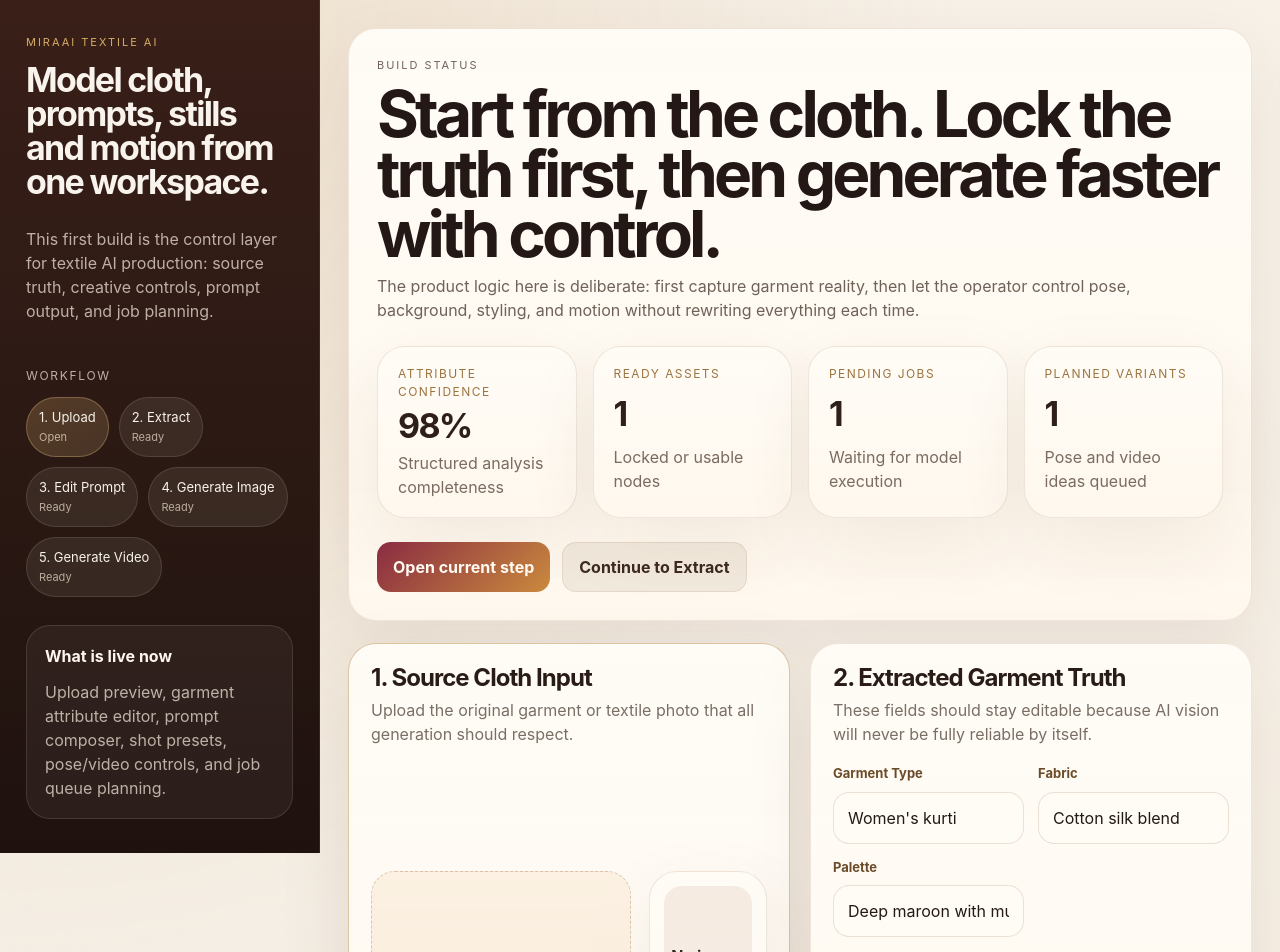
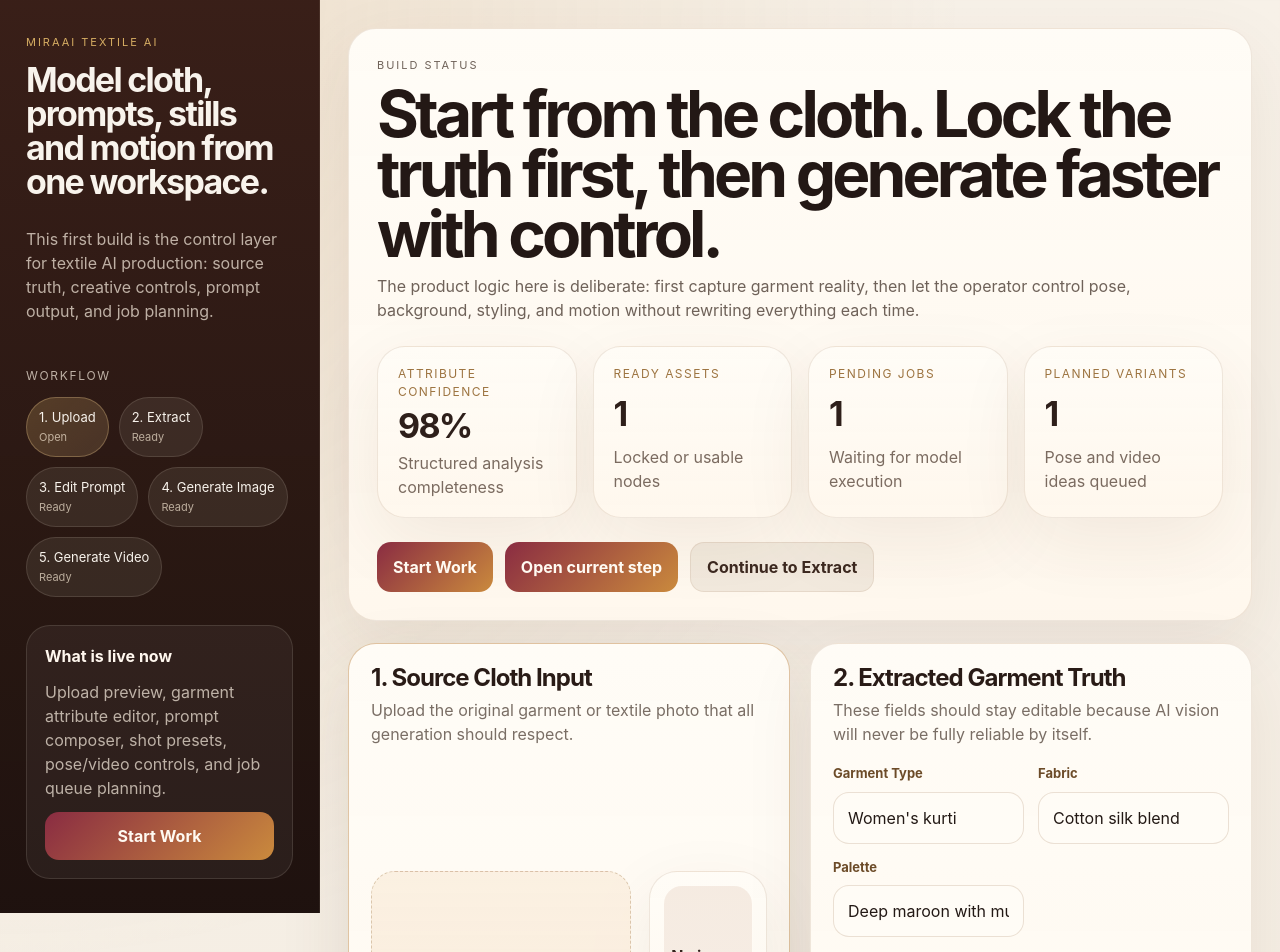
Before and after one commit to krushnrajsinhparmar194-cloud/Miraai, a React (Vite) app: page / in a window 1280 px wide. Shown: the top 952 px of the page. Built offline with nearby package versions, Linux system fonts and the light colour scheme.

Commit message:
Add start work action

```diff
--- a/src/App.jsx
+++ b/src/App.jsx
@@ -253,6 +253,30 @@ function App() {
     if (target) goToStage(target.id)
   }
 
+  const startWork = () => {
+    if (!sourceImage) {
+      goToStage('upload')
+      return
+    }
+
+    if (!stageStatus.extract) {
+      goToStage('extract')
+      return
+    }
+
+    if (!stageStatus.creative) {
+      goToStage('creative')
+      return
+    }
+
+    if (!stageStatus.images) {
+      goToStage('images')
+      return
+    }
+
+    goToStage('video')
+  }
+
   return (
     <div className="textile-app-shell">
       <aside className="textile-sidebar">
@@ -284,6 +308,9 @@ function App() {
         <div className="sidebar-note textile-note">
           <strong>What is live now</strong>
           <span>Upload preview, garment attribute editor, prompt composer, shot presets, pose/video controls, and job queue planning.</span>
+          <button type="button" className="primary-button start-work-button" onClick={startWork}>
+            Start Work
+          </button>
         </div>
       </aside>
 
@@ -305,6 +332,9 @@ function App() {
           </div>
 
           <div className="hero-action-row">
+            <button type="button" className="primary-button" onClick={startWork}>
+              Start Work
+            </button>
             <button type="button" className="primary-button" onClick={() => goToStage(activeStage)}>
               Open current step
             </button>
--- a/src/index.css
+++ b/src/index.css
@@ -146,6 +146,11 @@ img {
 
 .textile-note strong {
   color: #fff7ee;
+}
+
+.start-work-button {
+  width: 100%;
+  justify-content: center;
 }
 
 .textile-content-area {
```
